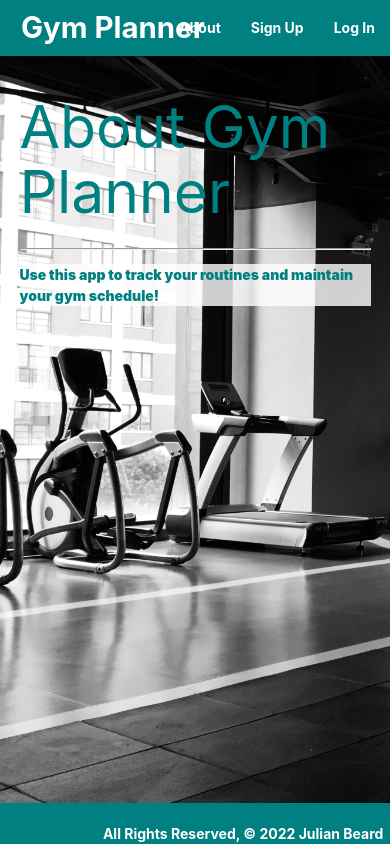
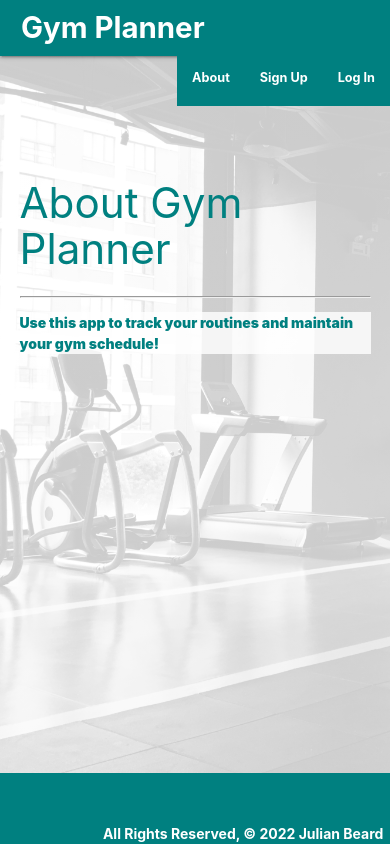
Before and after one commit to badjab326/gymplanner, a Django app: page /about/ in a window 390 px wide. Run offline with Django 4.2, Linux system fonts and the light colour scheme.

Commit message:
updated nav styling for mobile

```diff
--- a/main_app/static/css/style.css
+++ b/main_app/static/css/style.css
@@ -3,7 +3,7 @@
 }
 
 body {
-    background-image: url("gymbg.jpg");
+    background:linear-gradient(rgba(255,255,255,0.8), rgba(255,255,255,0.8)), url("gymbg.jpg");
     background-size: cover;
     display: flex;
     min-height: 100vh;
@@ -53,3 +53,26 @@ label {
 p {
     font-weight: bolder;
 }
+
+@media screen and (max-width: 768px) {
+    .right {
+        margin-top: 50px;
+        background-color: teal;
+    }
+
+    .container {
+        margin-top: 10vh;
+    }
+
+    .li2 {
+        font-size: 1.5vh;
+    }
+
+    h1 {
+        font-size: 5vh;
+    }
+
+    .page-footer {
+        padding-top: 0px;
+    }
+  }
--- a/main_app/templates/base.html
+++ b/main_app/templates/base.html
@@ -17,22 +17,22 @@
     <header class="navbar-fixed">
       <nav>
         <div class="nav-wrapper">
-          <ul>
+          <ul class="title">
             <li>
               <a href="/" class="left brand-logo">&nbsp;&nbsp;Gym Planner</a>
             </li>
           </ul>
-          <ul class="right">
-            <li><a href="{% url 'about' %}">About</a></li>
+          <ul class="right" id="right">
+            <li class="lin"><a class="li2" href="{% url 'about' %}">About</a></li>
             {% if user.is_authenticated %}
-            <li><a href="{% url 'index' %}">View All Routines</a></li>
-            <li><a href="{% url 'routines_create' %}">Add a Routine</a></li>
-            <li><a href="{% url 'exercises_index' %}">View All Exercises</a></li>
-            <li><a href="{% url 'exercises_create' %}">Add Exercise</a></li>
-            <li><a href="{% url 'logout' %}">Log Out</a></li>
+            <li class="lin"><a class="li2" href="{% url 'index' %}">View All Routines</a></li>
+            <li class="lin"><a class="li2" href="{% url 'routines_create' %}">Add a Routine</a></li>
+            <li class="lin"><a class="li2" href="{% url 'exercises_index' %}">View All Exercises</a></li>
+            <li class="lin"><a class="li2" href="{% url 'exercises_create' %}">Add Exercise</a></li>
+            <li class="lin"><a class="li2" href="{% url 'logout' %}">Log Out</a></li>
             {% else %}
-            <li><a href="{% url 'signup' %}">Sign Up</a></li>
-            <li><a href="{% url 'login' %}">Log In</a></li>
+            <li class="lin"><a class="li2" href="{% url 'signup' %}">Sign Up</a></li>
+            <li class="lin"><a class="li2" href="{% url 'login' %}">Log In</a></li>
             {% endif %}
           </ul>
         </div>
```
